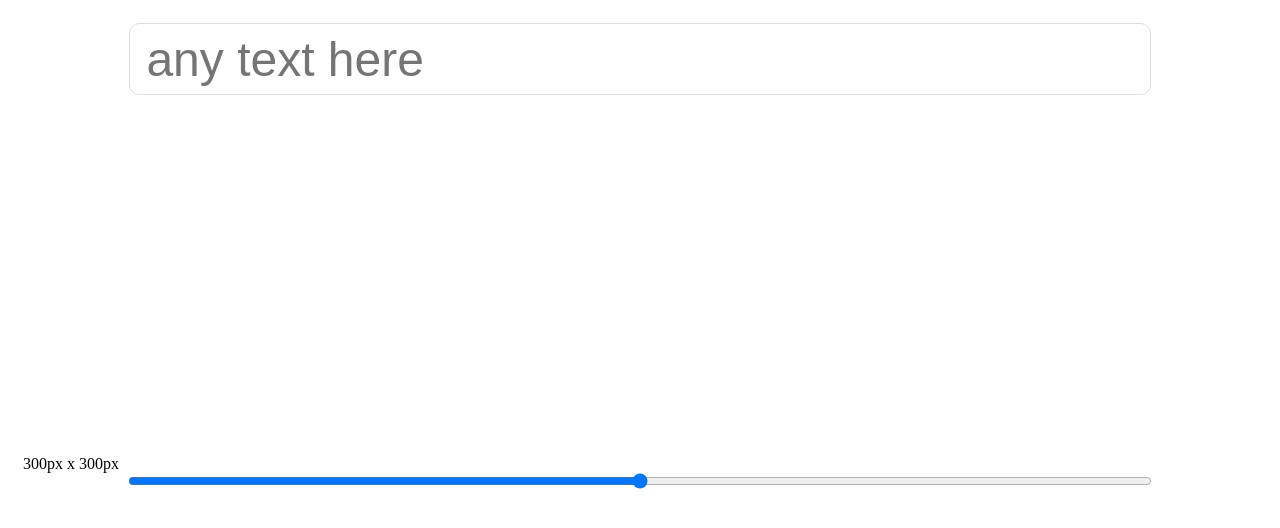
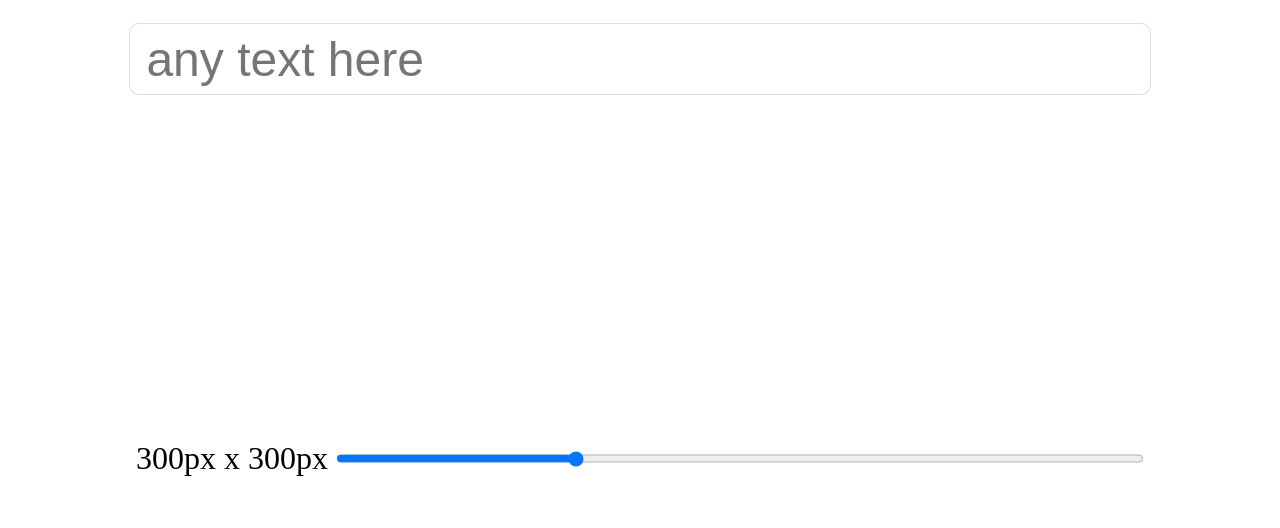
Before and after one commit to g8up/url2qrcode, a browser extension: page src/option.html in a window 1280 px wide. Drawn offline with Linux system fonts and the light colour scheme.

Commit message:
update style

```diff
--- a/src/option.html
+++ b/src/option.html
@@ -32,10 +32,19 @@
 	.rotate{
 		transform: rotateZ(360deg);
 	}
+	.range{
+		display: flex;
+		padding: 0 10vw;
+	}
+	#rangeResult{
+		font-size: 2em;
+		width: 200px;
+	}
 	#sizeRange{
 		width: 80vw;
 		display: block;
 		margin:0 auto;
+		flex: 1;
 	}
 	</style>
 </head>
@@ -48,7 +57,7 @@
 	<div id="qrcodeImg"></div>
 </section>
 
-<section>
+<section class="range">
 	<div id="rangeResult"></div>
 	<input id="sizeRange" type="range" min="10" max="1000">
 </section>
--- a/src/option.js
+++ b/src/option.js
@@ -27,7 +27,9 @@ $sizeRange.addEventListener('input', function(e){
 	var y = e.pageY;
 	showSize( size , x, y);
 });
-showSize( getSize() );
+var curSize = getSize();
+$sizeRange.value = curSize;
+showSize( curSize );
 
 function genQrcode( text ){
 	qrcode.makeCode( text );
```
